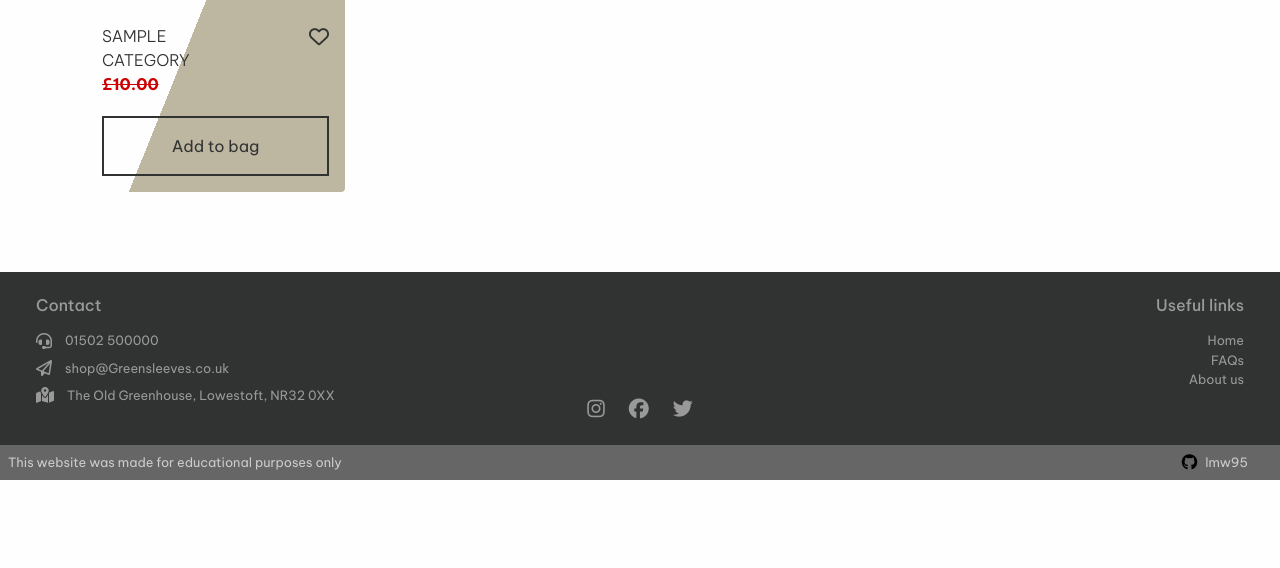
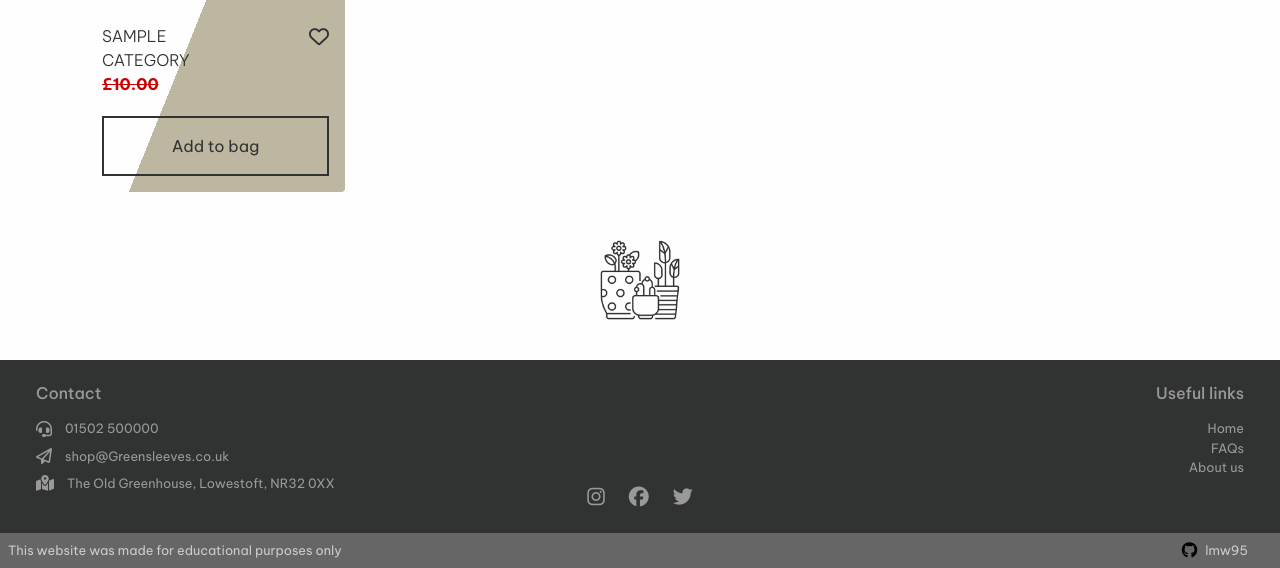
Before and after one commit to lmw95/MS4-greensleeves, a Django app: page /shop/ in a window 1280 px wide. Shown: the part 1357-1925 px from the top of the page. Before the commit the page ends 1837 px from the top, so only its background shows below. Run offline with Django 3.2, Linux system fonts and the light colour scheme; tables that the repository leaves empty hold one stand-in row (values such as "Sample post"); grey boxes marked "Sample" are stand-in pictures; parts of the project's set-up code (start-up, migrations or seed data) failed here and were passed over; some libraries are stand-ins or nearby versions.

Commit message:
Add brand logo to bottom of shop.html

```diff
--- a/shop/templates/shop/shop.html
+++ b/shop/templates/shop/shop.html
@@ -156,6 +156,7 @@
             <hr class="underline mt-5">
         </div>
     </div>
+    {% if products %}
     <div class="row mt-5">
         <div class="col">
             <div class="container sort-filter d-flex justify-content-center align-items-center p-3">
@@ -169,6 +170,8 @@
             </div>
         </div>
     </div>
+    {% else %}
+    {% endif %}
     <div class="row mt-5">
         <div class="col">
             <div class="container p-3 shop-items">
@@ -228,6 +231,9 @@
                     </div>
                     {% endfor %}
                 </div>
+                <div class="d-flex flex-column justify-content-center align-items-center">
+                    <img src="/media/brand-logo.png" height=80 width=80 class="mb-2">
+                </div>
             </div>
         </div>
     </div>
--- a/static/css/_shop.css
+++ b/static/css/_shop.css
@@ -141,6 +141,10 @@ button:focus:not(:focus-visible) {
     width: 100px;
 }
 
+.end-of-results {
+    font-family: var(--header) !important;
+}
+
 /*----------------- [Item page] -----------------*/
 
 .item-left {
```
